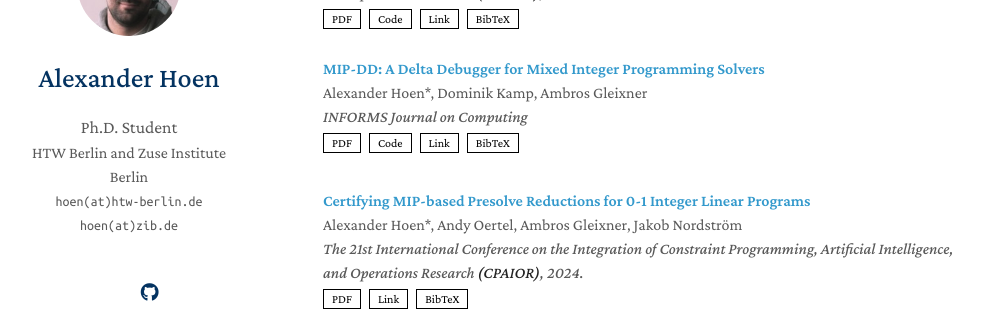
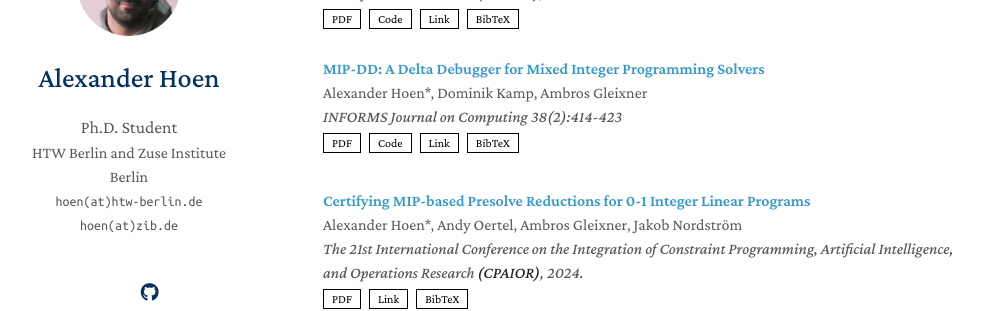
Before and after one commit to alexhoen/alexhoen.github.io, a Jekyll site: the page built from index.md, in a window 1280 px wide and 900 px high, scrolled down 440 px. Shown: the part 152-463 px from the top of the window, without its empty margins (147-1132 px from the left). Built offline with Jekyll 4.4.1, drawn with Linux system fonts in a browser that asks for light colours; nearby versions of some CDN libraries; a style sheet for code colours, icons or effects is not loaded; our own code applies the rules of GitHub Pages for plain Markdown files.

Commit message:
Update conference details for MIP-DD publication

```diff
--- a/_data/publications.yml
+++ b/_data/publications.yml
@@ -23,7 +23,7 @@ main:
 
   - title: "MIP-DD: A Delta Debugger for Mixed Integer Programming Solvers"
     authors: "Alexander Hoen*, Dominik Kamp, Ambros Gleixner"
-    conference: "INFORMS Journal on Computing"
+    conference: "INFORMS Journal on Computing 38(2):414-423"
     doi: 10.1287/ijoc.2024.0844
     pdf: https://arxiv.org/abs/2405.19770
     page: https://pubsonline.informs.org/doi/abs/10.1287/ijoc.2024.0844
```
